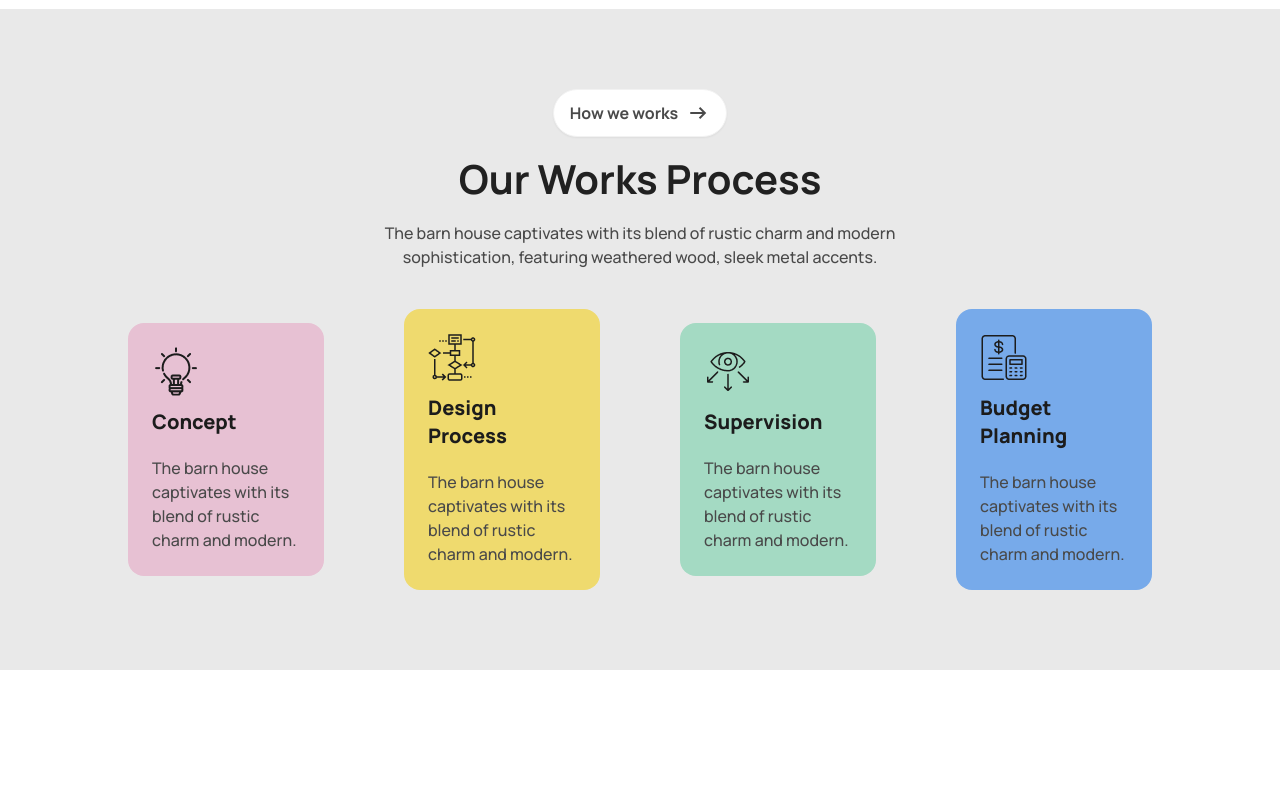
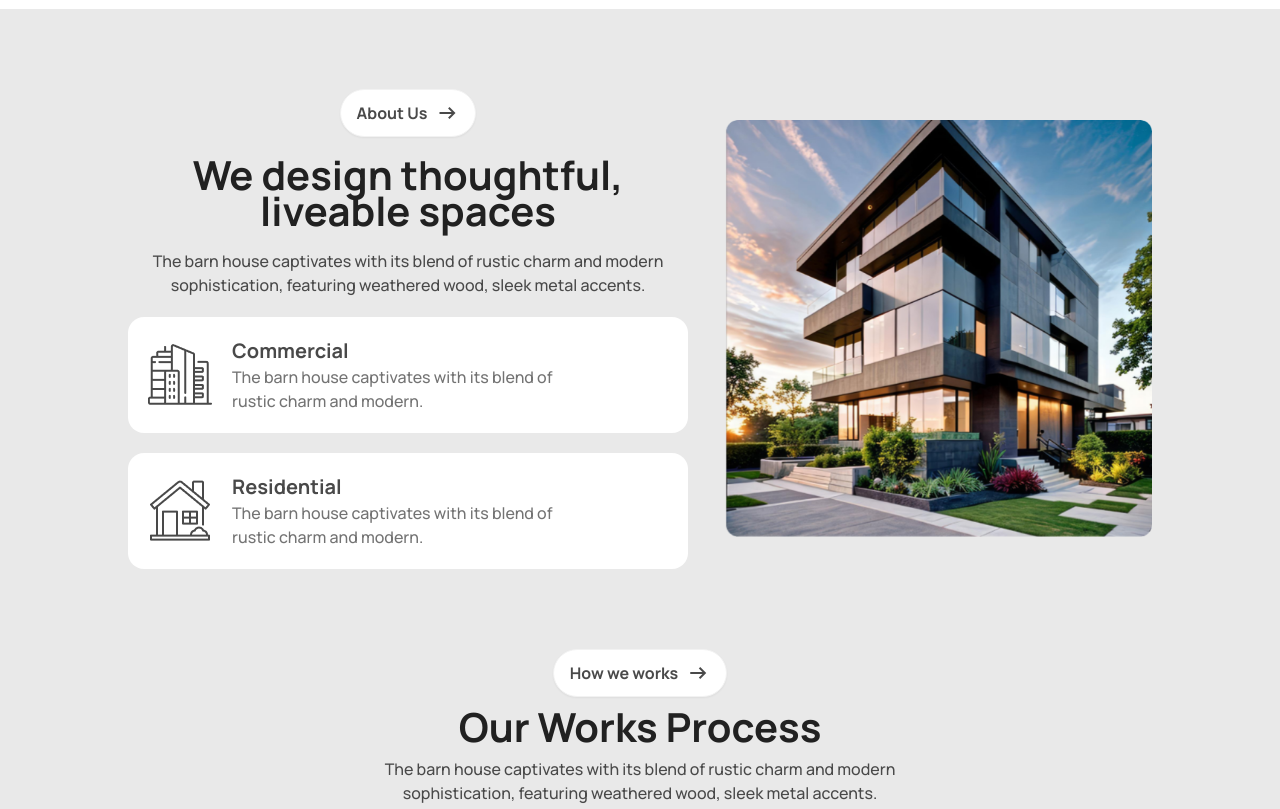
Before and after one commit to mdtamimjd/assignment_03, a plain HTML site: page index.html in a window 1280 px wide. Shown: the part 720-1529 px from the top of the page. Before the commit the page ends 1390 px from the top, so only its background shows below. Drawn offline with nearby package versions, Linux system fonts and the light colour scheme.

Commit message:
about us section done

```diff
--- a/index.html
+++ b/index.html
@@ -146,35 +146,119 @@
     </header>
     <main class="bg-[#e9e9e9]">
       <div>
+        <!-- about us -->
+        <section
+          class="w-11/12 xl:w-4/5 py-20 mx-auto flex flex-col lg:flex-row gap-5 justify-between items-center"
+        >
+          <div class="lg:w-[560px] flex flex-col items-center gap-5">
+            <span
+              ><button
+                class="btn text-[#494949] font-bold text-base bg-white rounded-[32px] hover:text-black"
+              >
+                About Us<span class="material-symbols-outlined">
+                  arrow_right_alt
+                </span>
+              </button></span
+            >
+            <h2 class="text-[#212121] font-bold md:text-[40px] text-3xl text-center">
+              We design thoughtful, liveable spaces
+            </h2>
+            <p class="text-base text-[#494949] font-medium text-center">
+              The barn house captivates with its blend of rustic charm and
+              modern sophistication, featuring weathered wood, sleek metal
+              accents.
+            </p>
+            <div class=" flex lg:flex-col md:flex-row gap-5 flex-col">
+              <div class="p-5 flex bg-white rounded-2xl items-center gap-5">
+                <img src="./assets/commercial.png" alt="" />
+                <span class="w-2/3">
+                  <h3 class="text-[#494949] text-xl font-bold">Commercial</h3>
+                  <p class="text-[#737373] text-base font-medium">
+                    The barn house captivates with its blend of rustic charm and
+                    modern.
+                  </p>
+                </span>
+              </div>
+              <div class="p-5 flex bg-white rounded-2xl items-center gap-5">
+                <img src="./assets/residential.png" alt="" />
+                <span class="w-2/3">
+                  <h3 class="text-[#494949] text-xl font-bold">Residential</h3>
+                  <p class="text-[#737373] text-base font-medium">
+                    The barn house captivates with its blend of rustic charm and
+                    modern.
+                  </p>
+                </span>
+              </div>
+            </div>
+          </div>
+          <img src="./assets/Rectangle.png" alt="" class="lg:w-5/12 w-full" />
+        </section>
         <!-- Our Works Process -->
-        <section class="w-11/12 xl:w-4/5 py-20 mx-auto flex flex-col items-center gap-10">
-          <div class="md:w-4/5 lg:w-1/2 flex flex-col items-center gap-3">
-            <span><button class="btn text-[#494949] font-bold text-base bg-white rounded-[32px] hover:text-black">How we works <span class="material-symbols-outlined">
-                arrow_right_alt
-                </span></button></span>
-            <h2 class="text-[#212121] font-bold text-[40px]">Our Works Process</h2>
-            <p class="text-base text-[#494949] font-medium text-center">The barn house captivates with its blend of rustic charm and modern sophistication, featuring weathered wood, sleek metal accents.</p>
+        <section
+          class="w-11/12 xl:w-4/5 pb-10 mx-auto flex flex-col items-center gap-10"
+        >
+          <div
+            class="md:w-4/5 lg:w-1/2 flex flex-col items-center gap-3 justify-between"
+          >
+            <span
+              ><button
+                class="btn text-[#494949] font-bold text-base bg-white rounded-[32px] hover:text-black"
+              >
+                How we works
+                <span class="material-symbols-outlined"> arrow_right_alt </span>
+              </button></span
+            >
+            <h2 class="text-[#212121] font-bold md:text-[40px] text-3xl">
+              Our Works Process
+            </h2>
+            <p class="text-base text-[#494949] font-medium text-center">
+              The barn house captivates with its blend of rustic charm and
+              modern sophistication, featuring weathered wood, sleek metal
+              accents.
+            </p>
           </div>
-          <div class="grid lg:grid-cols-4 lg:gap-20 items-center md:grid-cols-2 gap-5">
+          <div
+            class="grid lg:grid-cols-4 lg:gap-20 items-center md:grid-cols-2 gap-5"
+          >
             <div class="p-6 bg-[#e7c1d3] rounded-2xl">
-                <img src="./assets/concept.png" alt="">
-                <h4 class="font-extrabold text-[#1c1c1c] text-xl mb-5 mt-3">Concept</h4>
-                <p class="text-base font-medium text-[#494949]">The barn house captivates with its blend of rustic charm and modern.</p>
+              <img src="./assets/concept.png" alt="" />
+              <h4 class="font-extrabold text-[#1c1c1c] text-xl mb-5 mt-3">
+                Concept
+              </h4>
+              <p class="text-base font-medium text-[#494949]">
+                The barn house captivates with its blend of rustic charm and
+                modern.
+              </p>
             </div>
             <div class="p-6 bg-[#efda6e] rounded-2xl">
-                <img src="./assets/flow-chart.png" alt="">
-                <h4 class="font-extrabold text-[#1c1c1c] text-xl mb-5 mt-3">Design Process</h4>
-                <p class="text-base font-medium text-[#494949]">The barn house captivates with its blend of rustic charm and modern.</p>
+              <img src="./assets/flow-chart.png" alt="" />
+              <h4 class="font-extrabold text-[#1c1c1c] text-xl mb-5 mt-3">
+                Design Process
+              </h4>
+              <p class="text-base font-medium text-[#494949]">
+                The barn house captivates with its blend of rustic charm and
+                modern.
+              </p>
             </div>
             <div class="p-6 bg-[#a4dac3] rounded-2xl">
-                <img src="./assets/vision.png" alt="">
-                <h4 class="font-extrabold text-[#1c1c1c] text-xl mb-5 mt-3">Supervision</h4>
-                <p class="text-base font-medium text-[#494949]">The barn house captivates with its blend of rustic charm and modern.</p>
+              <img src="./assets/vision.png" alt="" />
+              <h4 class="font-extrabold text-[#1c1c1c] text-xl mb-5 mt-3">
+                Supervision
+              </h4>
+              <p class="text-base font-medium text-[#494949]">
+                The barn house captivates with its blend of rustic charm and
+                modern.
+              </p>
             </div>
             <div class="p-6 bg-[#77aaea] rounded-2xl">
-                <img src="./assets/budget-planning.png" alt="">
-                <h4 class="font-extrabold text-[#1c1c1c] text-xl mb-5 mt-3">Budget Planning</h4>
-                <p class="text-base font-medium text-[#494949]">The barn house captivates with its blend of rustic charm and modern.</p>
+              <img src="./assets/budget-planning.png" alt="" />
+              <h4 class="font-extrabold text-[#1c1c1c] text-xl mb-5 mt-3">
+                Budget Planning
+              </h4>
+              <p class="text-base font-medium text-[#494949]">
+                The barn house captivates with its blend of rustic charm and
+                modern.
+              </p>
             </div>
           </div>
         </section>
```
